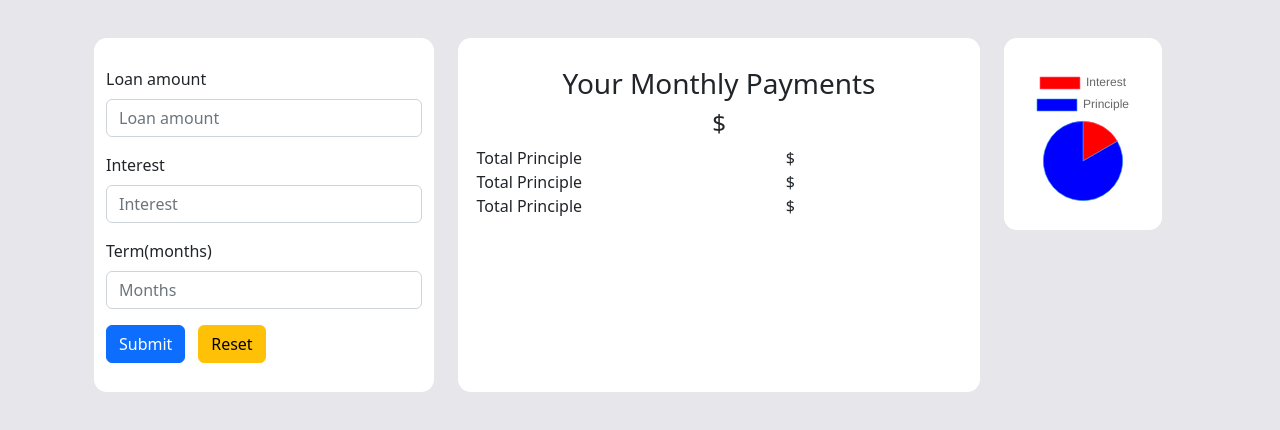
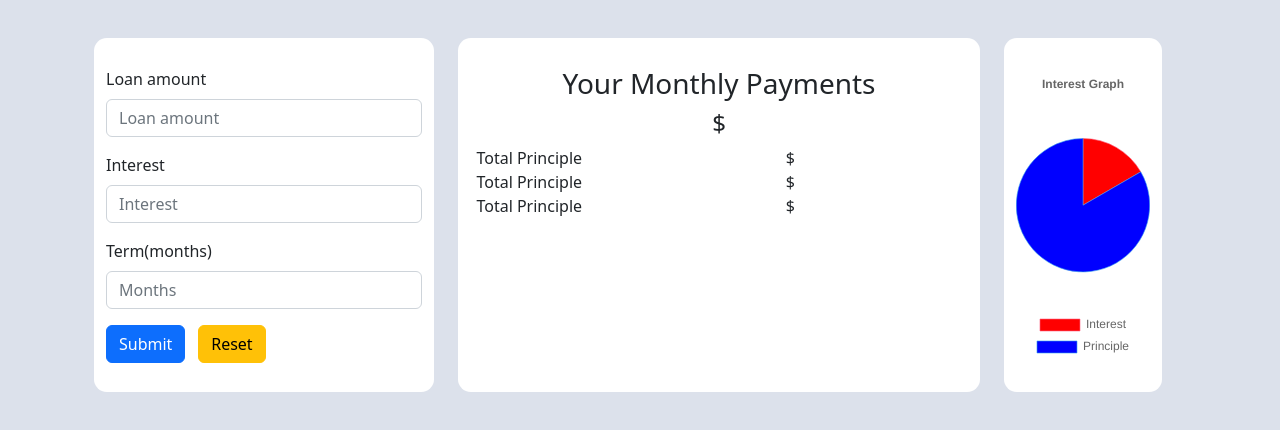
Before and after one commit to brocode19/lcalculator, a React (Create React App) app: page / in a window 1280 px wide. Shown: the top 430 px of the page. Built offline with nearby package versions, Linux system fonts and the light colour scheme.

Commit message:
fixed the graph

```diff
--- a/src/App.css
+++ b/src/App.css
@@ -1,5 +1,5 @@
 .App{
-    background-color: rgb(230, 230, 235);
+    background-color: #dce1eb;
     height: 100vh;
 }
 
@@ -55,6 +55,8 @@
     background-color: white;
     padding: var(--card-padding);
     border-radius: var(--border-radius-2);
+    height: 100%;
+    width: 100%;
 
   }
 
--- a/src/components/Calculator.js
+++ b/src/components/Calculator.js
@@ -5,6 +5,22 @@ import Input from './Input'
 import Loan from "./Loan";
 
 function Calculator() {
+
+  const pieOptions = {
+
+    maintainAspectRatio: false,
+      responsive: true,
+      plugins: {
+        legend: {
+          position: 'bottom',
+        },
+        title: {
+          display: true,
+          text: 'Interest Graph',
+          align: 'center'
+        },
+      },
+    };
 
     const [data, setData] = useState({
         LoanAmount:'',
@@ -85,9 +101,9 @@ function Calculator() {
                  </div>
                 </div>
                 </div>
-                <div className="col-2 container">
+                <div className="col-2">
                   <div className="PieGraph container">
-                  <Pie data={interestGraph}/>
+                  <Pie data={interestGraph} options={pieOptions}/>
                   </div>
 
                 </div>
@@ -95,7 +111,7 @@ function Calculator() {
 
             <div className="row">
 
-              {installments.length > 0 &&                 <div className="container table">
+              {installments.length > 0 && <div className="container table">
 
 <table class="projects-table">
 <thead>
--- a/src/components/Input.js
+++ b/src/components/Input.js
@@ -18,15 +18,15 @@ function Input(props) {
 
         props.setInstallments(loanValues.installments);
         props.setInterestGraph({
-          labels: ['principal', 'interest'],
+          labels: ['Principal', 'Interest'],
           datasets: [
             {
               label: '# of Votes',
               data: [loanValues.capitalSum,loanValues.interestSum],
               backgroundColor: [
 
+                'blue',
                 'red',
-                'blue',
              // '#41f1b6'
                 // 'rgba(255, 99, 132, 0.2)',
                 // 'rgba(54, 162, 235, 0.2)',
@@ -38,7 +38,7 @@ function Input(props) {
                 'rgba(54, 162, 235, 1)',
 
               ],
-              borderWidth: 1,
+              borderWidth: 0.6,
             },
           ],
         })
@@ -64,15 +64,15 @@ function Input(props) {
         })
 
         props.setInterestGraph({
-          labels: ['principal', 'interest'],
+          labels: ['Principal', 'Interest'],
           datasets: [
             {
               label: '# of Votes',
               data: [10,1],
               backgroundColor: [
 
+                'blue',
                 'red',
-                'blue',
              // '#41f1b6'
                 // 'rgba(255, 99, 132, 0.2)',
                 // 'rgba(54, 162, 235, 0.2)',
@@ -84,7 +84,7 @@ function Input(props) {
                 'rgba(54, 162, 235, 1)',
 
               ],
-              borderWidth: 1,
+              borderWidth: 0.6,
             },
           ],
         })
```
